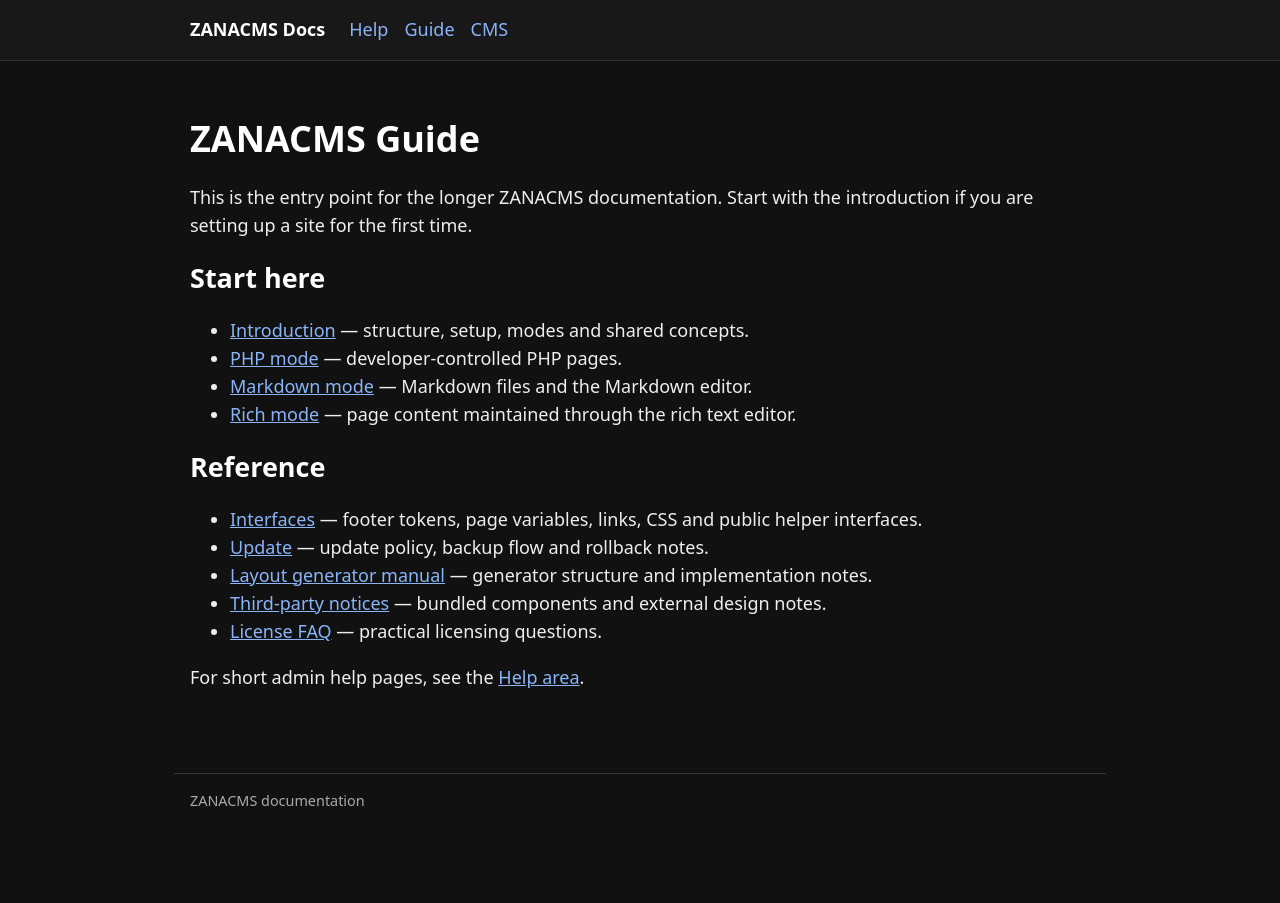
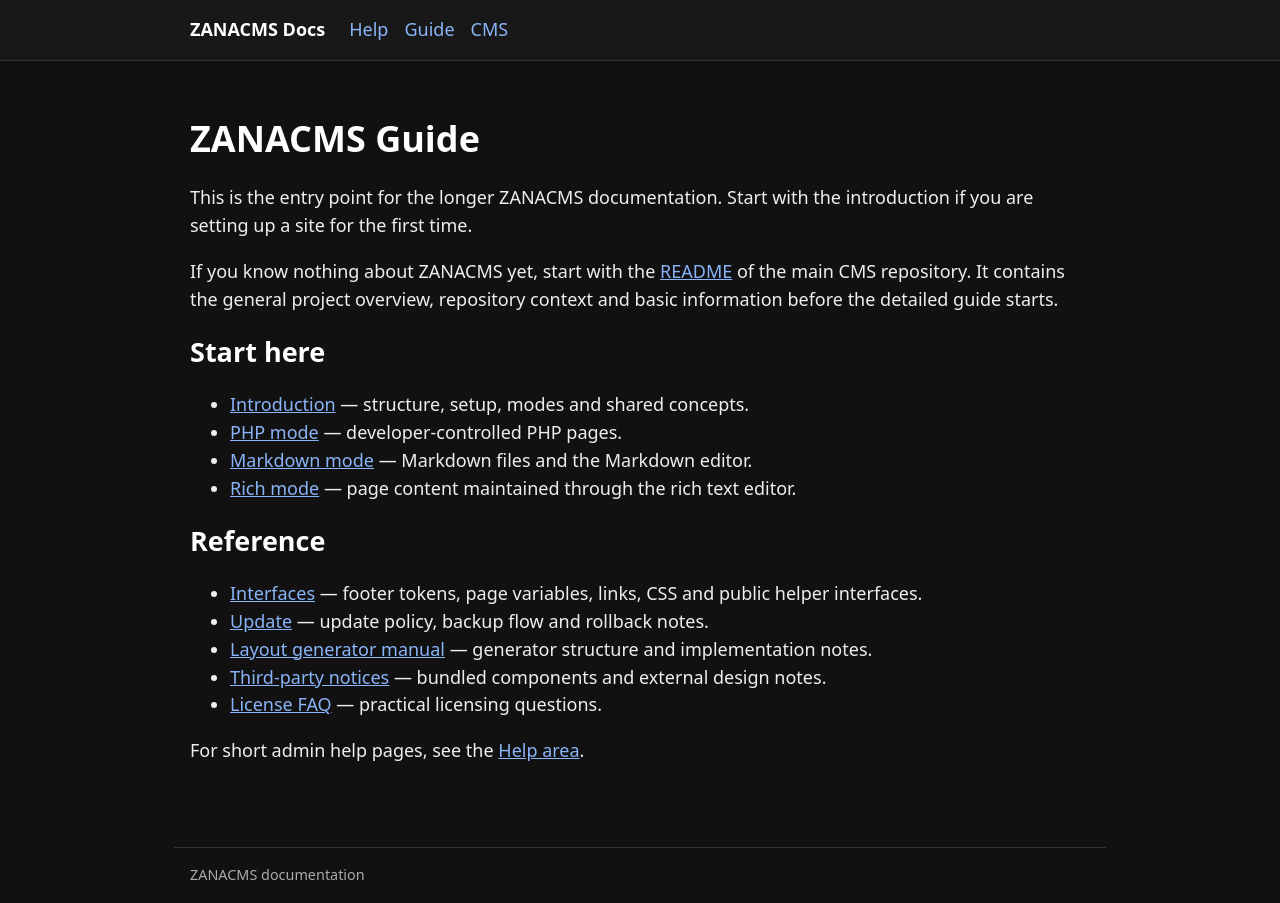
Before and after one commit to gaxmann/zanacms-docs, a Jekyll site: the page built from guide/index.md, in a window 1280 px wide. Built offline with Jekyll 4.4.1, drawn with Linux system fonts in a browser that asks for light colours.

Commit message:
Änderungen von Rechner #1

```diff
--- a/guide/index.md
+++ b/guide/index.md
@@ -5,6 +5,8 @@ permalink: /guide/
 # ZANACMS Guide
 
 This is the entry point for the longer ZANACMS documentation. Start with the introduction if you are setting up a site for the first time.
+
+If you know nothing about ZANACMS yet, start with the [README](https://github.com/gaxmann/zanacms/blob/master/README.md) of the main CMS repository. It contains the general project overview, repository context and basic information before the detailed guide starts.
 
 ## Start here
 
```
